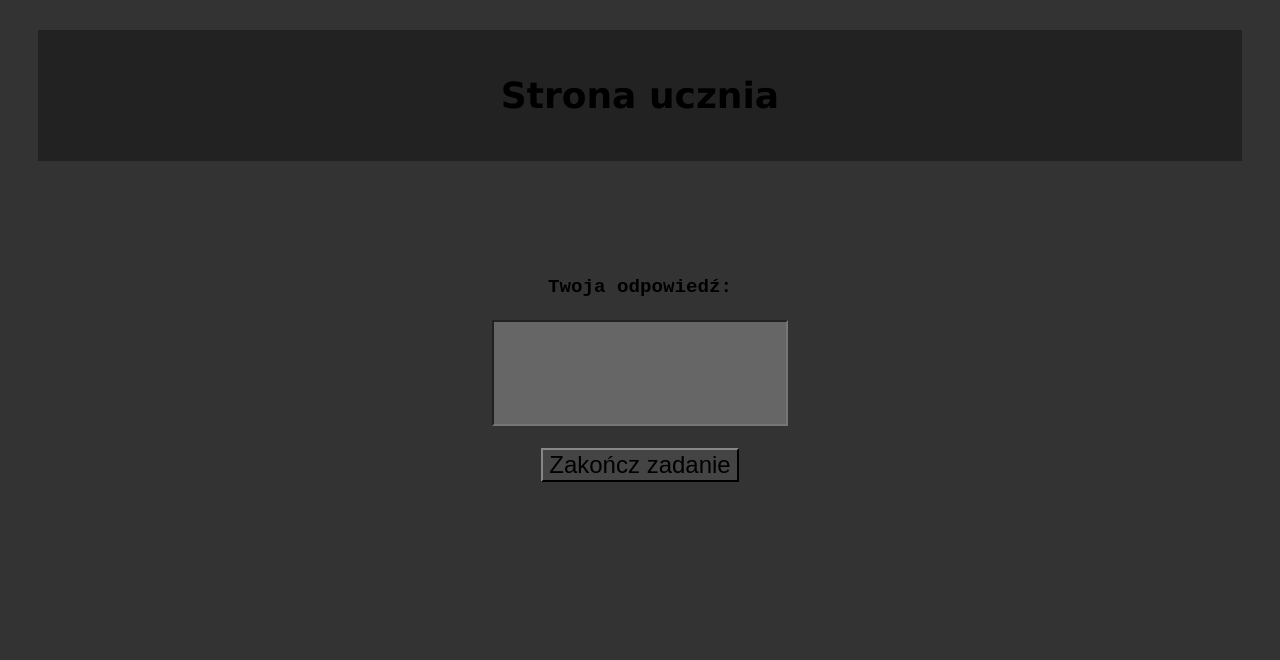
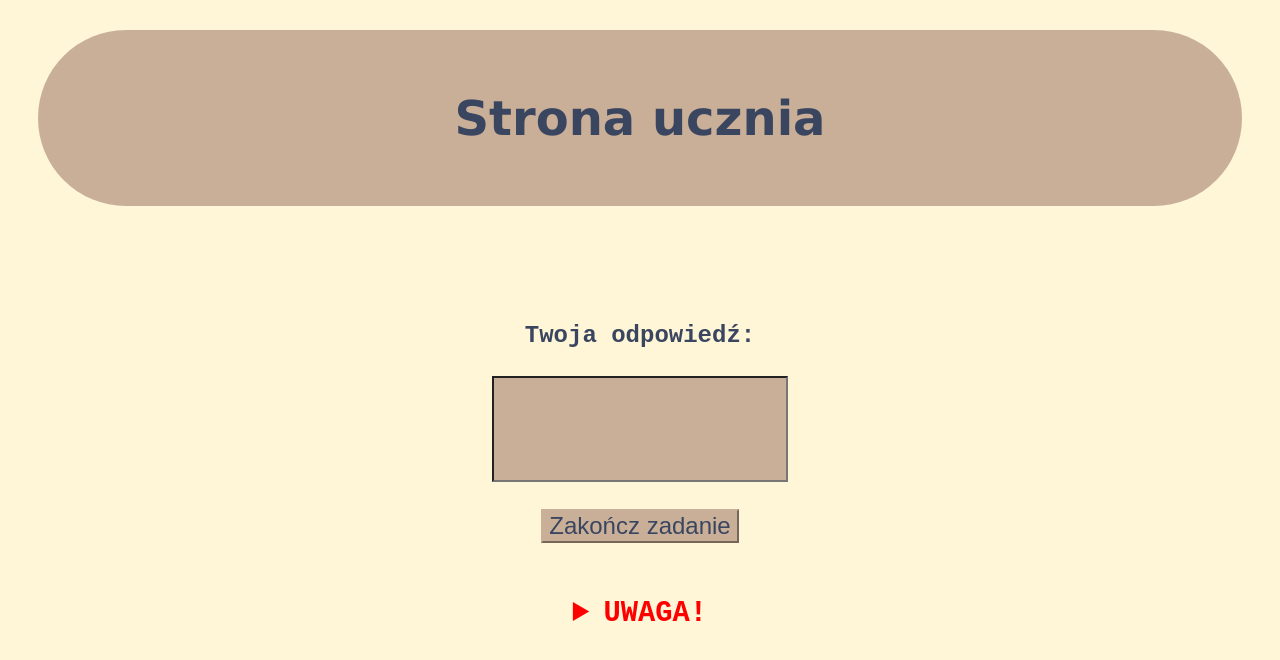
Before and after one commit to ItsIzabela/TaskWeb, a website: page public/student.html in a window 1280 px wide. Drawn offline with Linux system fonts and the light colour scheme.

Commit message:
Add files via upload

```diff
--- a/public/index_styles.css
+++ b/public/index_styles.css
@@ -1,34 +1,37 @@
 .position {
     text-align: center;
     font-family: 'Courier New', Courier, monospace;
-    font-size: larger;
+    font-size: x-large;
+    color: #3a4660;
 }
 .header {
     text-align: center;
-    font-size: large;
+    font-size: x-large;
     font-family: 'Lucida Sans', 'Lucida Sans Regular', 'Lucida Grande', 'Lucida Sans Unicode', Geneva, Verdana, sans-serif;
     margin: 30px;
-    background-color: #222;
+    background-color: #c9af98;
+    border-radius: 100px;
+    color: #3a4660;
 }
 
 select {
-    color: black;
-    background-color: #555;
+    color: #3a4660;
+    background-color: #c9af98;
     border: 10px;
     border-style: solid;
-    border-color: #333;
+    border-color: #c9af98;
     font-size: larger;
 }
 
 button {
-    color: black;
-    background-color: #444;
-    border-color: #333;
+    color: #3a4660;
+    background-color:  #c9af98;
+    border-color:  #c9af98;
     font-size: x-large;
 }
 
 input[type="text"] {
-    background-color: #666;
+    background-color: #c9af98;
     font-size: 22px;
 
 }
--- a/public/script.js
+++ b/public/script.js
@@ -25,7 +25,7 @@ document.addEventListener('DOMContentLoaded', () => {
 
             const taskList = document.getElementById('taskList');
             const taskItem = document.createElement('div');
-            taskItem.innerHTML = `<p>Zadanie: ${task}, Czas trwania: ${duration} minut</p>`;
+            taskItem.innerHTML = `<p>Zadanie: ${task}, \n \n \n Czas trwania: ${duration} minut</p>`;
             taskList.appendChild(taskItem);
 
             localStorage.setItem('task', JSON.stringify({ task, duration }));
@@ -57,7 +57,8 @@ document.addEventListener('DOMContentLoaded', () => {
                 updateCountdown();
             } else {
                 clearInterval(countdownInterval);
-                countdownDisplay.textContent = 'Time Up!';
+                alert('Time is up!');
+                window.location.href = 'index.html';
             }
         }, 1000);
 
@@ -89,3 +90,7 @@ document.addEventListener('DOMContentLoaded', () => {
         });
     }
 });
+
+document.getElementById('logoutButton').addEventListener('click', function() {
+    window.location.href = 'index.html';
+});
--- a/public/student.html
+++ b/public/student.html
@@ -6,7 +6,7 @@
     <title>Uczeń</title>
     <link rel="stylesheet" href="student_styles.css">
 </head>
-<body bgcolor="#333">
+<body bgcolor="#fff5d7">
     <div class="header">
         <br>
         <h1>Strona ucznia</h1>
@@ -14,17 +14,22 @@
     </div>
     <div class="position">
         <b>
-            <div id="taskList"></div> <br>
+            <div id="taskList"></div>
             <div id="answerSection">
         </b>
-        <form id="answerForm">
+        <form id="answerForm"> <br>
             <p id="countdown"></p>
-            <br> <br>
+            <br>
             <label for="answer"><b>Twoja odpowiedź:</b></label> <br> <br>
             <input type="text" id="answer" name="answer" required>
             <br> <br>
 
-            <button type="submit">Zakończ zadanie</button>
+            <button type="submit">Zakończ zadanie</button> <br> <br> <br>
+
+            <details>
+                <summary> <b> UWAGA!</b></summary>
+                <p> <div class="warrning"> <b>Jeśli nie nacisniesz przycisku zakończ zadanie samodzielnie, ZADANIE NIE ZAPISZE SIĘ!!!</b></div></p>
+            </details>
         </form>
     </div>
 </div>
--- a/public/student_styles.css
+++ b/public/student_styles.css
@@ -1,40 +1,58 @@
 .position {
     text-align: center;
     font-family: 'Courier New', Courier, monospace;
-    font-size: larger;
+    font-size: x-large;
+    color: #3a4660;
 }
 .header {
     text-align: center;
-    font-size: large;
+    font-size: x-large;
     font-family: 'Lucida Sans', 'Lucida Sans Regular', 'Lucida Grande', 'Lucida Sans Unicode', Geneva, Verdana, sans-serif;
     margin: 30px;
-    background-color: #222;
+    background-color: #c9af98;
+    color: #3a4660;
+    border-radius: 100px;
 }
 
 select {
-    color: black;
-    background-color: #555;
+    color: #3a4660;
+    background-color: #c9af98;
     border: 10px;
     border-style: solid;
-    border-color: #333;
+    border-color: #c9af98;
     font-size: larger;
 }
 
 button {
-    color: black;
-    background-color: #444;
-    border-color: #333;
+    color: #3a4660;
+    background-color: #c9af98;
+    border-color: #c9af98;
     font-size: x-large;
 }
 
 input[type="text"] {
     height: 100px;
-    background-color: #666;
+    background-color: #c9af98;
     font-size: 22px;
+    color: #3a4660;
 
 }
 input[type="number"] {
-    background-color: #666;
+    background-color: #c9af98;
     font-size: 18px;
+    color: #3a4660;
 
 }
+
+summary {
+    font-size: larger;
+    color: red;
+}
+
+p {
+    font-size: xx-large;
+}
+
+.warrning {
+    color: red;
+}
--- a/public/teacher_styles.css
+++ b/public/teacher_styles.css
@@ -1,40 +1,45 @@
 .position {
     text-align: center;
     font-family: 'Courier New', Courier, monospace;
-    font-size: larger;
+    font-size: x-large;
+    color: #3a4660;
 }
 .header {
     text-align: center;
-    font-size: large;
+    font-size: x-large;
     font-family: 'Lucida Sans', 'Lucida Sans Regular', 'Lucida Grande', 'Lucida Sans Unicode', Geneva, Verdana, sans-serif;
     margin: 30px;
-    background-color: #222;
+    background-color: #c9af98;
+    color: #3a4660;
+    border-radius: 100px;
 }
 
 select {
-    color: black;
-    background-color: #555;
+    color: #3a4660;
+    background-color: #c9af98;
     border: 10px;
     border-style: solid;
-    border-color: #333;
+    border-color: #c9af98;
     font-size: larger;
 }
 
 button {
-    color: black;
-    background-color: #444;
-    border-color: #333;
+    color: #3a4660;
+    background-color: #c9af98;
+    border-color: #c9af98;
     font-size: x-large;
 }
 
 input[type="text"] {
     height: 100px;
-    background-color: #666;
+    background-color: #c9af98;
     font-size: 22px;
+    color: #3a4660;
 
 }
 input[type="number"] {
-    background-color: #666;
+    background-color: #c9af98;
     font-size: 18px;
+    color: #3a4660;
 
 }
```
Also changed, not shown: public/index.html (+3 -3 lines), public/teacher.html (+3 -2 lines).
